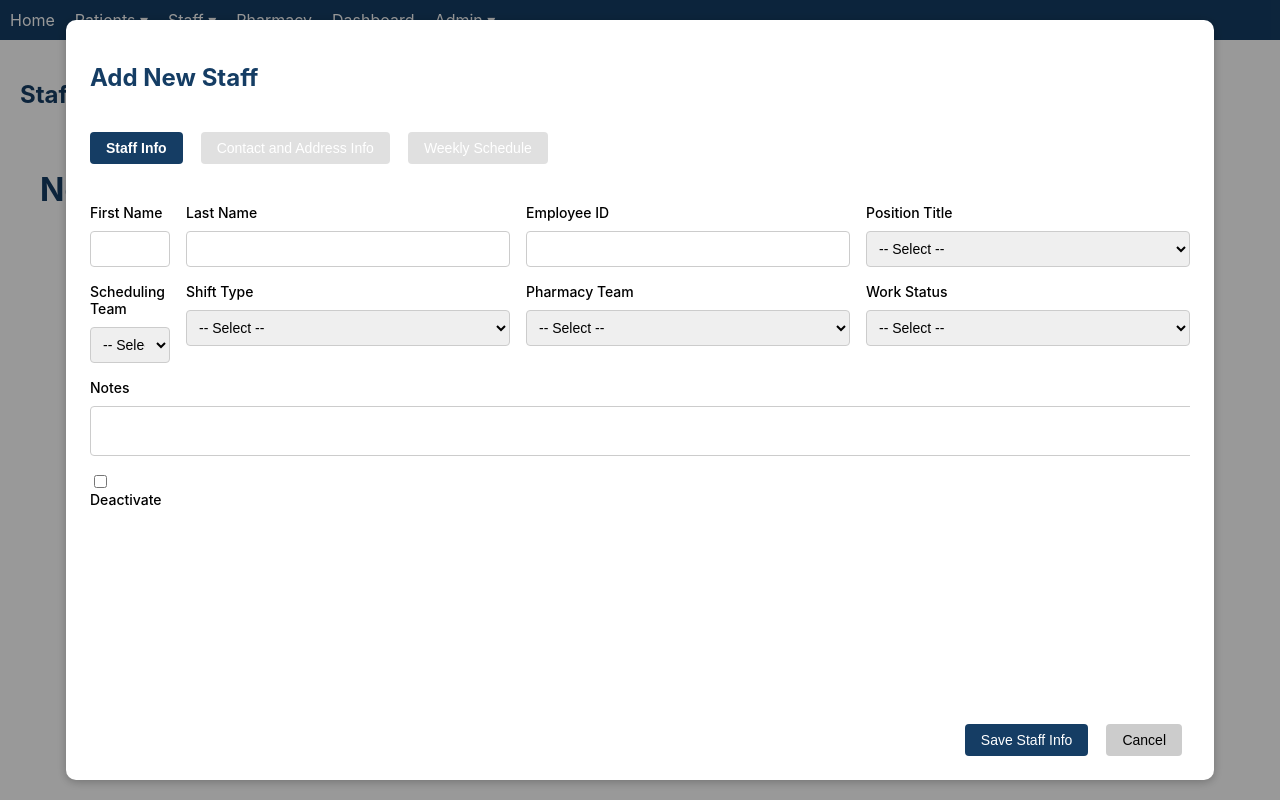
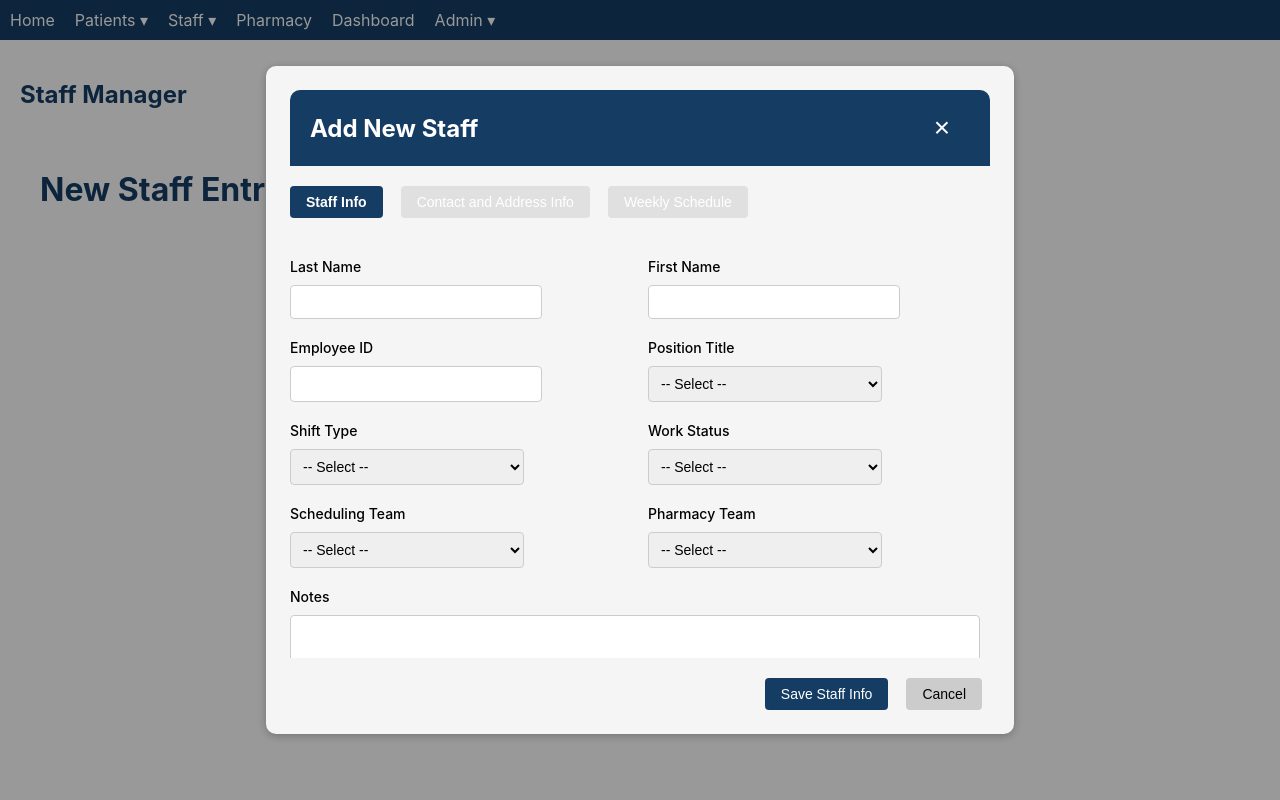
Before and after one commit to turnerm100/schedulingproject, a React (Create React App) app: page /staff/new in a window 1280 px wide. Built offline with nearby package versions, Linux system fonts and the light colour scheme.

Commit message:
Your descriptive commit message

```diff
--- a/src/components/forms/staff/StaffForm.module.css
+++ b/src/components/forms/staff/StaffForm.module.css
@@ -14,11 +14,11 @@
 }
 
 .modal {
-  background: white;
+  background: #f5f5f5; /* Light gray background */
   padding: 24px;
   border-radius: 10px;
   width: 100%;
-  max-width: 1100px;
+  max-width: 700px;
   max-height: 90vh;
   overflow-y: auto;
   box-shadow: 0 2px 10px rgba(0, 0, 0, 0.25);
@@ -34,18 +34,24 @@
   display: flex;
   justify-content: space-between;
   align-items: center;
+  background-color: #153D64; /* Deep blue */
+  padding: 16px 20px;
+  border-top-left-radius: 10px;
+  border-top-right-radius: 10px;
 }
 
 .modalTitle {
   font-size: 24px;
   font-weight: bold;
-  color: #153D64;
+  color: white; /* Title text in white */
+  margin: 0;
 }
 
 .closeButton {
   background: transparent;
   border: none;
-  font-size: 24px;
+  font-size: 28px;
+  color: white; /* White X button */
   cursor: pointer;
 }
 
@@ -75,8 +81,8 @@
   flex-direction: column;
   gap: 20px;
   overflow-y: auto;
-  min-height: 500px; /* ✅ Prevents form height from shrinking */
-  max-height: 500px; /* Optional: Limits very tall content from growing too large */
+  min-height: 400px; /* ✅ Prevents form height from shrinking */
+  max-height: 400px; /* Optional: Limits very tall content from growing too large */
 }
 
 .labelledInput {
@@ -149,3 +155,21 @@
 .narrowInput select {
   width: 100px;
 }
+
+.formRow {
+  display: grid;
+  grid-template-columns: 1fr 1fr;
+  gap: 16px;
+  margin-bottom: 20px;
+}
+
+.charWidth30 {
+  width: 30ch; /* Approx. 30 character width */
+}
+
+.notesArea {
+  width: 80ch;   /* ~90 characters wide */
+  height: auto;
+  min-height: 10em; /* approx. 10 lines tall */
+  resize: vertical; /* allow user to resize if desired */
+}
--- a/src/components/forms/staff/StaffFormTabs.js
+++ b/src/components/forms/staff/StaffFormTabs.js
@@ -74,39 +74,64 @@ export default function StaffFormTabs({ activeTab, formData, setFormData, isEdit
 
 if (activeTab === 'shift') {
   return (
-      <div className={styles.formGrid}>
+    <div>
+      {/* Row 1: Last Name, First Name */}
+      <div className={styles.formRow}>
+        <div className={styles.labelledInput}>
+          <label>Last Name</label>
+          <input
+            type="text"
+            className={styles.charWidth30}
+            value={formData.lastName}
+            onChange={(e) => handleChange('lastName', e.target.value)}
+          />
+        </div>
         <div className={styles.labelledInput}>
           <label>First Name</label>
-          <input type="text" value={formData.firstName} onChange={(e) => handleChange('firstName', e.target.value)} />
+          <input
+            type="text"
+            className={styles.charWidth30}
+            value={formData.firstName}
+            onChange={(e) => handleChange('firstName', e.target.value)}
+          />
         </div>
-        <div className={styles.labelledInput}>
-          <label>Last Name</label>
-          <input type="text" value={formData.lastName} onChange={(e) => handleChange('lastName', e.target.value)} />
       </div>
+
+{/* Row 2: Employee ID, Position Title */}
+<div className={styles.formRow}>
   <div className={styles.labelledInput}>
     <label>Employee ID</label>
-          <input type="text" value={formData.employeeId} onChange={(e) => handleChange('employeeId', e.target.value)} />
+    <input
+      type="text"
+      className={styles.charWidth30}
+      value={formData.employeeId}
+      onChange={(e) => handleChange('employeeId', e.target.value)}
+    />
   </div>
   <div className={styles.labelledInput}>
     <label>Position Title</label>
-          <select value={formData.positionTitle} onChange={(e) => handleChange('positionTitle', e.target.value)}>
+    <select
+      className={styles.charWidth30}
+      value={formData.positionTitle}
+      onChange={(e) => handleChange('positionTitle', e.target.value)}
+    >
       <option value="">-- Select --</option>
       <option value="RN">RN</option>
       <option value="Scheduler">Scheduler</option>
       <option value="Pharmacist">Pharmacist</option>
     </select>
   </div>
-        <div className={styles.labelledInput}>
-          <label>Scheduling Team</label>
-          <select value={formData.schedulingTeam} onChange={(e) => handleChange('schedulingTeam', e.target.value)}>
-            <option value="">-- Select --</option>
-            <option value="Infusion">Infusion</option>
-            <option value="Pharmacy">Pharmacy</option>
-          </select>
 </div>
+
+{/* Row 3: Shift Type, Work Status */}
+<div className={styles.formRow}>
   <div className={styles.labelledInput}>
     <label>Shift Type</label>
-          <select value={formData.shiftType} onChange={(e) => handleChange('shiftType', e.target.value)}>
+    <select
+      className={styles.charWidth30}
+      value={formData.shiftType}
+      onChange={(e) => handleChange('shiftType', e.target.value)}
+    >
       <option value="">-- Select --</option>
       <option value="Full-Time">Full-Time</option>
       <option value="Part-Time">Part-Time</option>
@@ -114,28 +139,60 @@ export default function StaffFormTabs({ activeTab, formData, setFormData, isEdit
     </select>
   </div>
   <div className={styles.labelledInput}>
+    <label>Work Status</label>
+    <select
+      className={styles.charWidth30}
+      value={formData.workStatus}
+      onChange={(e) => handleChange('workStatus', e.target.value)}
+    >
+      <option value="">-- Select --</option>
+      <option value="Active">Active</option>
+      <option value="Inactive">Inactive</option>
+    </select>
+  </div>
+</div>
+
+{/* Row 4: Scheduling Team, Pharmacy Team */}
+<div className={styles.formRow}>
+  <div className={styles.labelledInput}>
+    <label>Scheduling Team</label>
+    <select
+      className={styles.charWidth30}
+      value={formData.schedulingTeam}
+      onChange={(e) => handleChange('schedulingTeam', e.target.value)}
+    >
+      <option value="">-- Select --</option>
+      <option value="Infusion">Infusion</option>
+      <option value="Pharmacy">Pharmacy</option>
+    </select>
+  </div>
+  <div className={styles.labelledInput}>
     <label>Pharmacy Team</label>
-  <select value={formData.pharmacyTeam || ''} onChange={(e) => handleChange('pharmacyTeam', e.target.value)}>
+    <select
+      className={styles.charWidth30}
+      value={formData.pharmacyTeam || ''}
+      onChange={(e) => handleChange('pharmacyTeam', e.target.value)}
+    >
       <option value="">-- Select --</option>
       <option value="Oncology">Oncology</option>
       <option value="Infectious Disease">Infectious Disease</option>
       <option value="General Infusion">General Infusion</option>
       <option value="Transplant">Transplant</option>
-    {/* Add more as needed */}
     </select>
   </div>
-        <div className={styles.labelledInput}>
-          <label>Work Status</label>
-          <select value={formData.workStatus} onChange={(e) => handleChange('workStatus', e.target.value)}>
-            <option value="">-- Select --</option>
-            <option value="Active">Active</option>
-            <option value="Inactive">Inactive</option>
-          </select>
 </div>
-<div className={styles.labelledInput} style={{ gridColumn: '1 / -1' }}>
+
+      {/* Row 5: Notes full-width */}
+<div className={styles.labelledInput} style={{ marginBottom: '20px' }}>
   <label>Notes</label>
-  <textarea value={formData.notes} onChange={(e) => handleChange('notes', e.target.value)} />
+  <textarea
+    className={styles.notesArea}
+    value={formData.notes}
+    onChange={(e) => handleChange('notes', e.target.value)}
+  />
 </div>
+
+      {/* Row 6: Deactivate checkbox */}
       <div className={styles.labelledInput}>
         <label>
           <input
```
Lines whose indentation alone changed are shown as unchanged.
